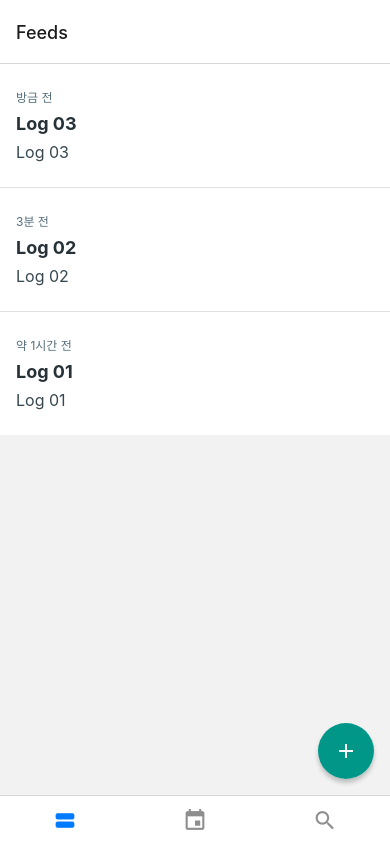
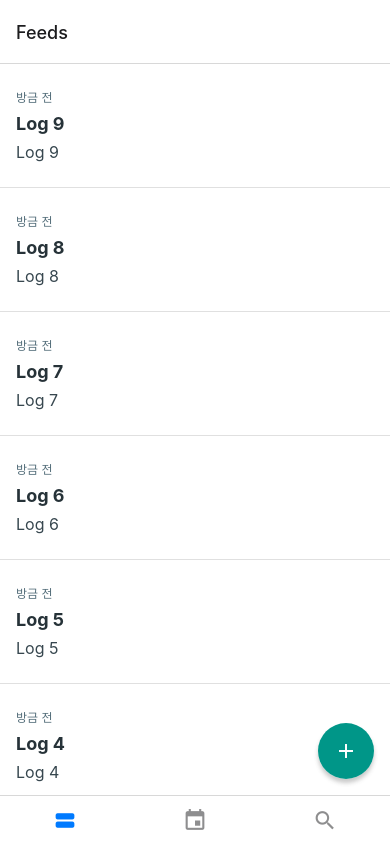
Before and after one commit to wannabefrontdeveloper/DayLog, a React Native app: screen /Feeds in a window 390 px wide. Built offline with nearby package versions, Linux system fonts and the light colour scheme.

Commit message:
코드수정 Array.from 함수를 사용해 길이가 10인 배열을 생성한 뒤 map 함수를 통해 객체 배열로 변환해줬습니다.

```diff
--- a/contexts/LogContext.js
+++ b/contexts/LogContext.js
@@ -5,26 +5,16 @@ import {v4 as uuidv4} from 'uuid';
 const LogContext = createContext();
 
 export function LogContextProvider({children}) {
-  const [logs, setLogs] = useState([
-    {
-      id: uuidv4(),
-      title: 'Log 03',
-      body: 'Log 03',
-      date: new Date().toISOString(),
-    },
-    {
-      id: uuidv4(),
-      title: 'Log 02',
-      body: 'Log 02',
-      date: new Date(Date.now() - 1000 * 60 * 3).toISOString(),
-    },
-    {
-      id: uuidv4(),
-      title: 'Log 01',
-      body: 'Log 01',
-      date: new Date(Date.now() - 1000 * 60 * 24 * 3).toISOString(),
-    },
-  ]);
+  const [logs, setLogs] = useState(
+    Array.from({length: 10})
+      .map((_, index) => ({
+        id: uuidv4(),
+        title: `Log ${index}`,
+        body: `Log ${index}`,
+        date: new Date().toISOString(),
+      }))
+      .reverse(),
+  );
 
   const onCreate = ({title, body, date}) => {
     const log = {
```
